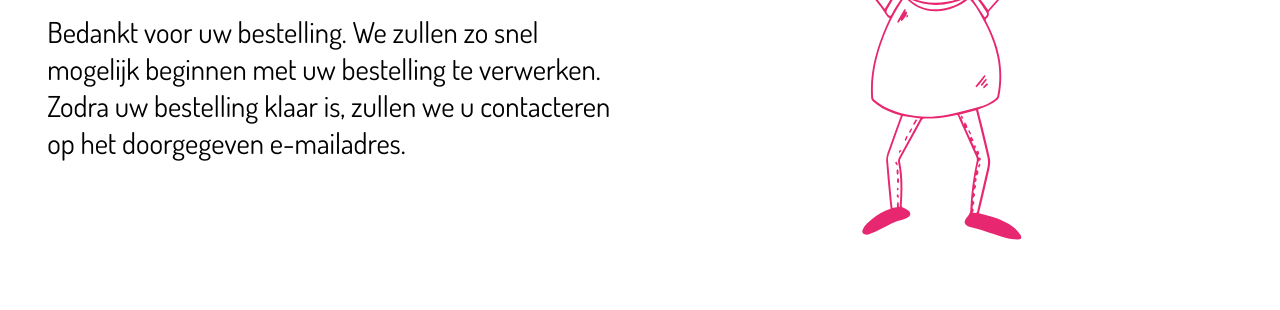
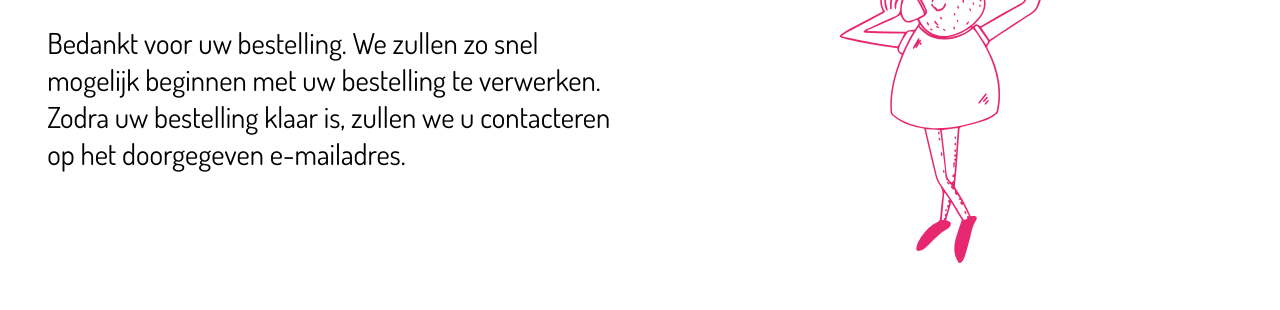
Before and after one commit to MarieSerroyen/donutello-frontend, a website built with Vite: page confirm.html in a window 1280 px wide. Shown: the part 365-675 px from the top of the page. Built offline with nearby package versions, Linux system fonts and the light colour scheme.

Commit message:
feat: add different mascotte to confirm page

```diff
--- a/confirm.html
+++ b/confirm.html
@@ -27,7 +27,7 @@
               Zodra uw bestelling klaar is, zullen we u contacteren op het doorgegeven e-mailadres.
             </p>
           </div>
-          <img class="mascotte__img" src="./images/donuttello-mascotte.svg" alt="Donuttello mascotte">
+          <img class="mascotte__img" src="./images/donuttello-mascotte-bestelling.svg" alt="Donuttello mascotte">
         </div>
 
         <div class="container__cta">
```
Also changed, not shown: images/donuttello-mascotte-bestelling.svg (added).
